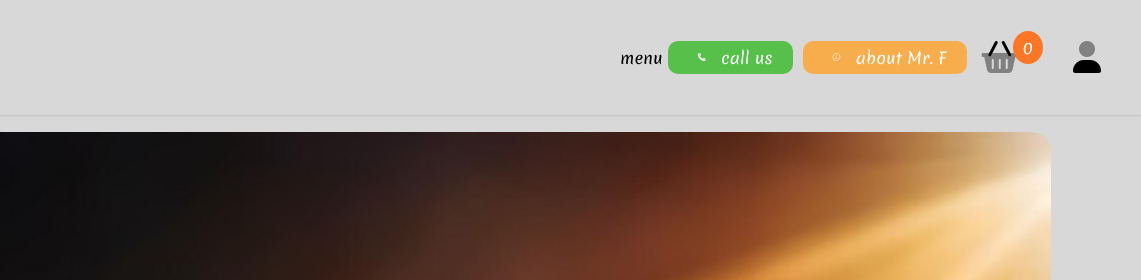
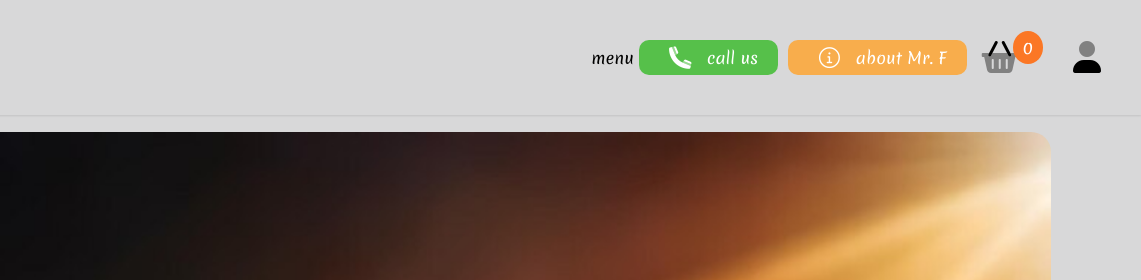
Before and after one commit to MrSolution03/Mr-F-website, a plain HTML site: page index.html in a window 1280 px wide. Shown: the top 280 px of the page, 139-1280 px from the left. Drawn offline with Linux system fonts and the light colour scheme.

Commit message:
icon font-size->navbar fixed

```diff
--- a/static/css/style.css
+++ b/static/css/style.css
@@ -143,7 +143,7 @@ nav {
 }
 
 .call-modal i, .about-us i {
-  font-size: 1.2rem;
+  font-size: 1.4rem !important;
 }
 
 
```
